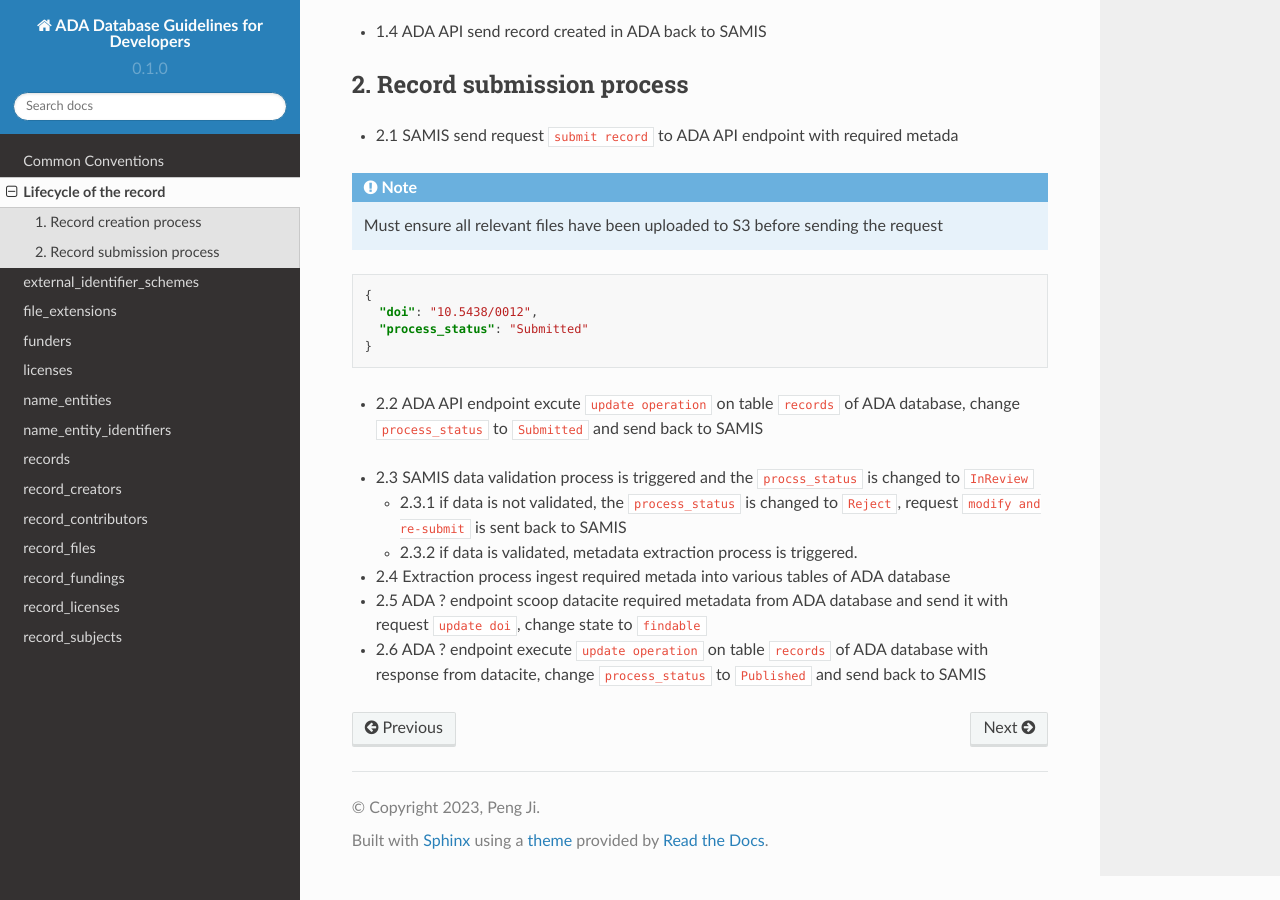
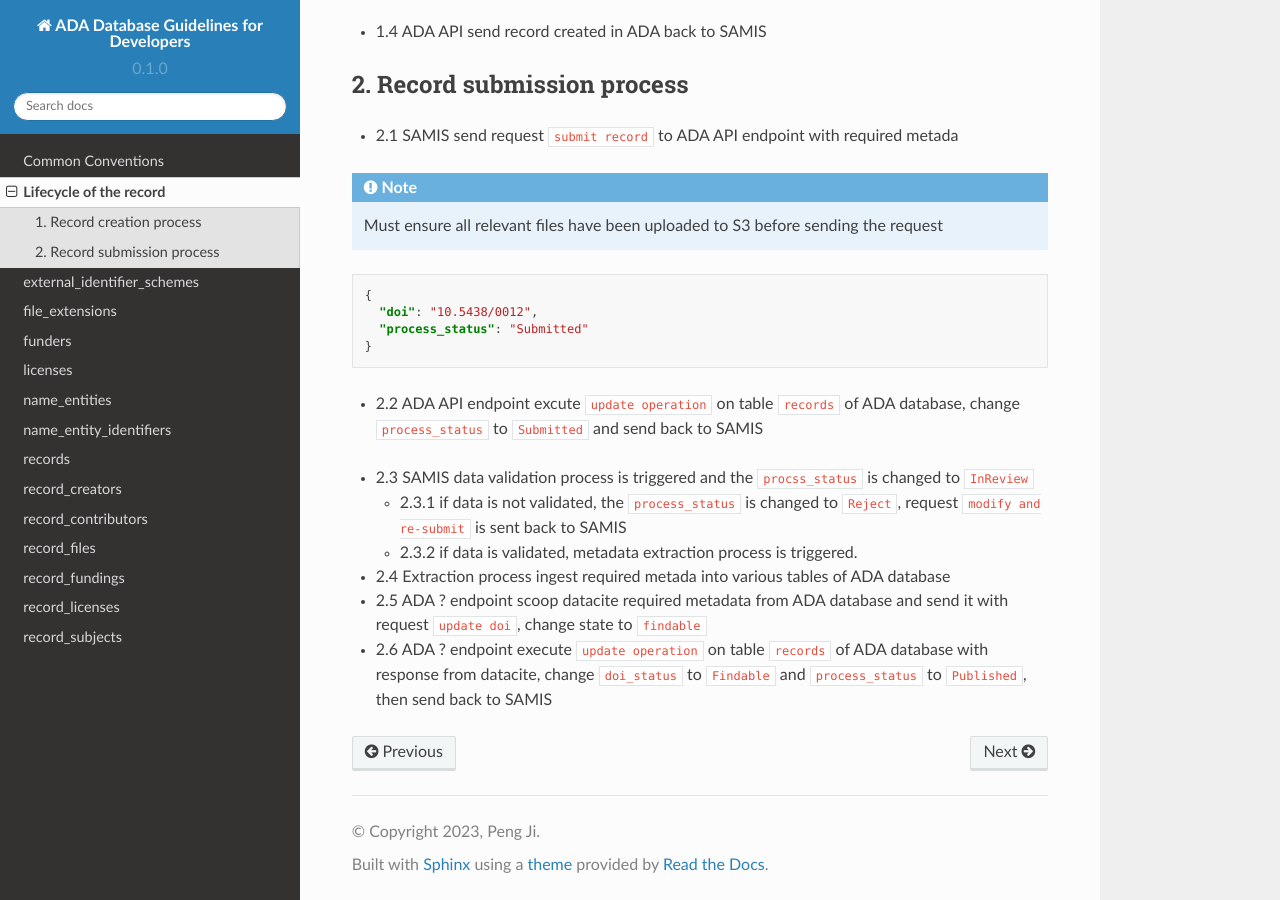
Before and after one commit to amds-ldeo/ada-db-spec, a Sphinx documentation site: the page built from docs/source/lifecycle_of_record.rst, in a window 1280 px wide and 900 px high, scrolled down 989 px. Built offline with Sphinx 7.4.7 and the Read the Docs theme 2.0.0, drawn with Linux system fonts in a browser that asks for light colours; pages that are not in the unit, such as notebooks, are missing from menus.

Commit message:
update lifecycle_of_record.rst

```diff
--- a/docs/source/lifecycle_of_record.rst
+++ b/docs/source/lifecycle_of_record.rst
@@ -75,4 +75,4 @@ The record created like below
 
 * 2.5 ADA ? endpoint scoop datacite required metadata from ADA database and send it with request ``update doi``, change state to ``findable``
 
-* 2.6 ADA ? endpoint execute ``update operation`` on table ``records`` of ADA database with response from datacite, change ``process_status`` to ``Published``  and send back to SAMIS
+* 2.6 ADA ? endpoint execute ``update operation`` on table ``records`` of ADA database with response from datacite, change ``doi_status`` to ``Findable`` and ``process_status`` to ``Published``, then send back to SAMIS
```
